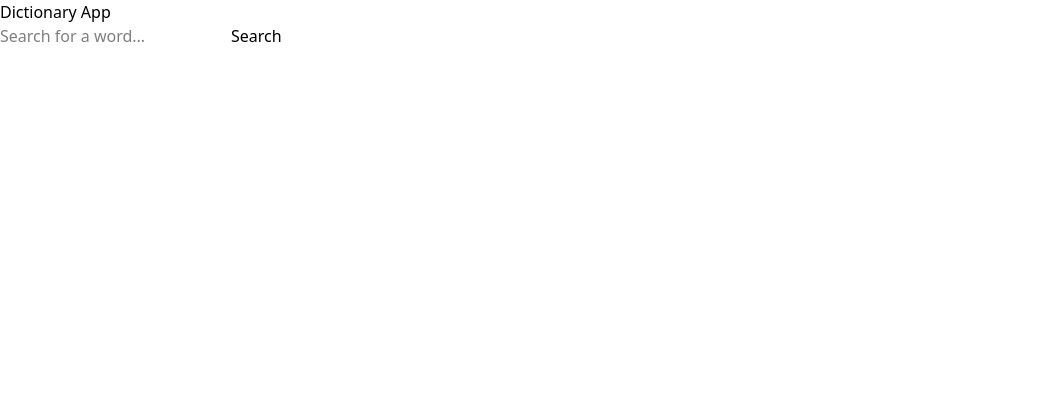
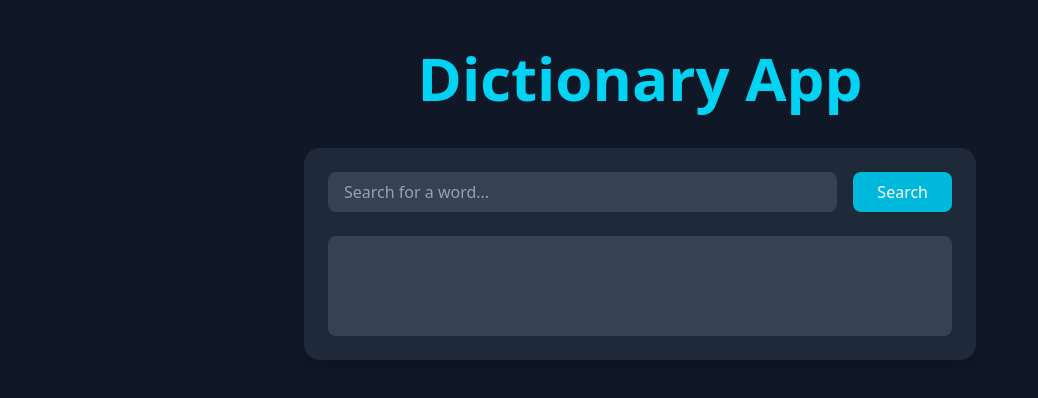
Before and after one commit to mabdullah525/react-dictionary-app, a React (Vite) app: page / in a window 1280 px wide. Shown: the top 398 px of the page, without its empty margins (0-1038 px from the left). Built offline with nearby package versions, Linux system fonts and the light colour scheme.

Commit message:
Add style

```diff
--- a/src/App.jsx
+++ b/src/App.jsx
@@ -3,7 +3,7 @@ import React from 'react'
 const App = () => {
   return (
     <div className='app'>
-      <h1>Dictionary App</h1>
+      <h1 className='heading'>Dictionary App</h1>
       <div className='container'>
         <div className='search-bar'>
           <input type='text' placeholder='Search for a word...' />
--- a/src/index.css
+++ b/src/index.css
@@ -1 +1,32 @@
 @import "tailwindcss";
+
+.app {
+  @apply min-h-screen bg-gray-900 text-white flex flex-col items-center justify-start py-12 px-4;
+}
+
+.heading {
+  @apply text-4xl font-bold mb-8 text-cyan-400;
+}
+
+.container {
+  @apply w-full max-w-2xl bg-gray-800 rounded-2xl shadow-xl p-6;
+}
+
+.search-bar {
+  @apply flex items-center gap-4 mb-6;
+}
+
+.search-bar input {
+  @apply flex-1 px-4 py-2 rounded-lg bg-gray-700 text-white placeholder-gray-400 focus:outline-none focus:ring-2 focus:ring-cyan-400;
+}
+
+.search-bar button {
+  @apply bg-cyan-500 hover:bg-cyan-600 text-white px-6 py-2 rounded-lg transition duration-300;
+}
+
+.results {
+  @apply bg-gray-700 p-4 rounded-lg text-gray-100 min-h-[100px];
+}
+.heading {
+  @apply text-5xl md:text-6xl font-extrabold mb-10 text-cyan-400 text-center;
+}
```
